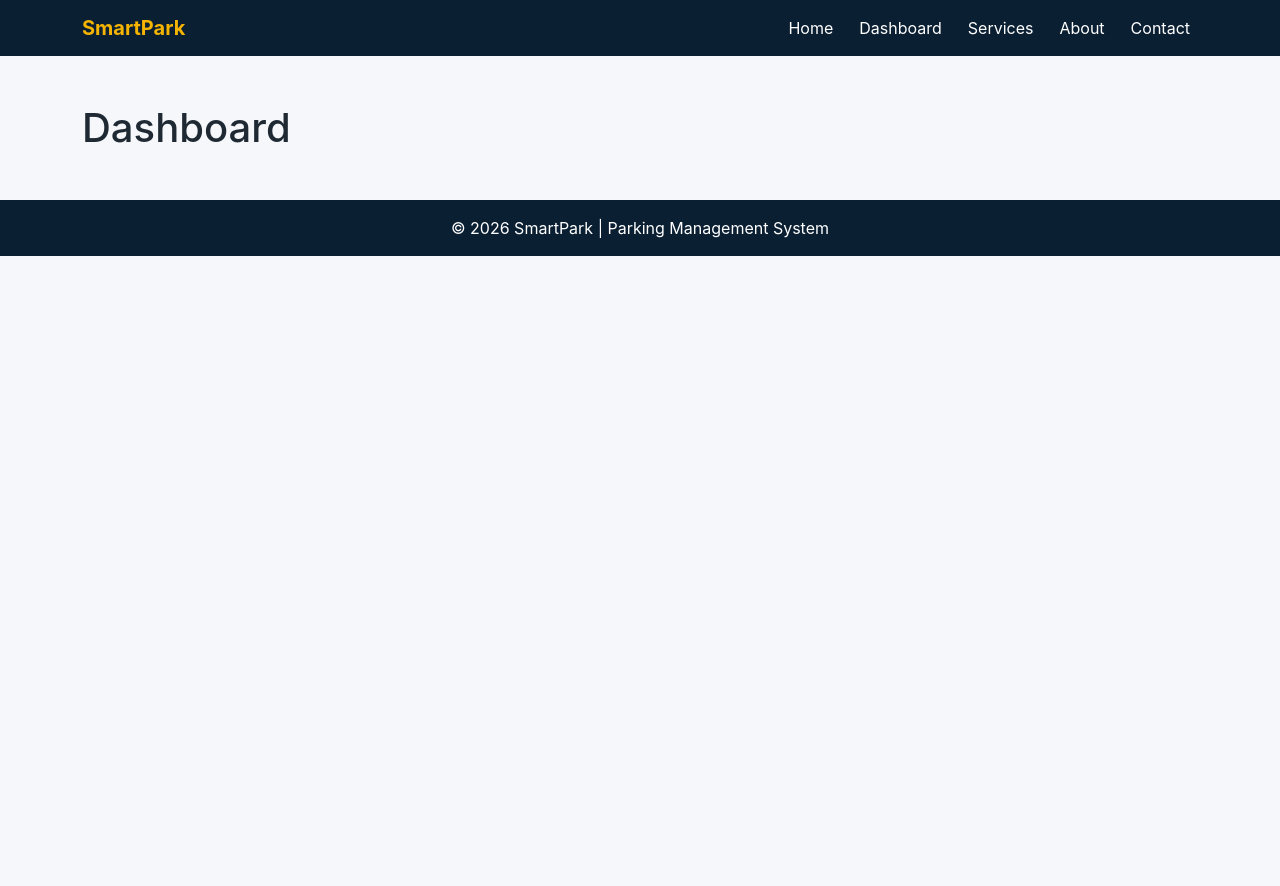
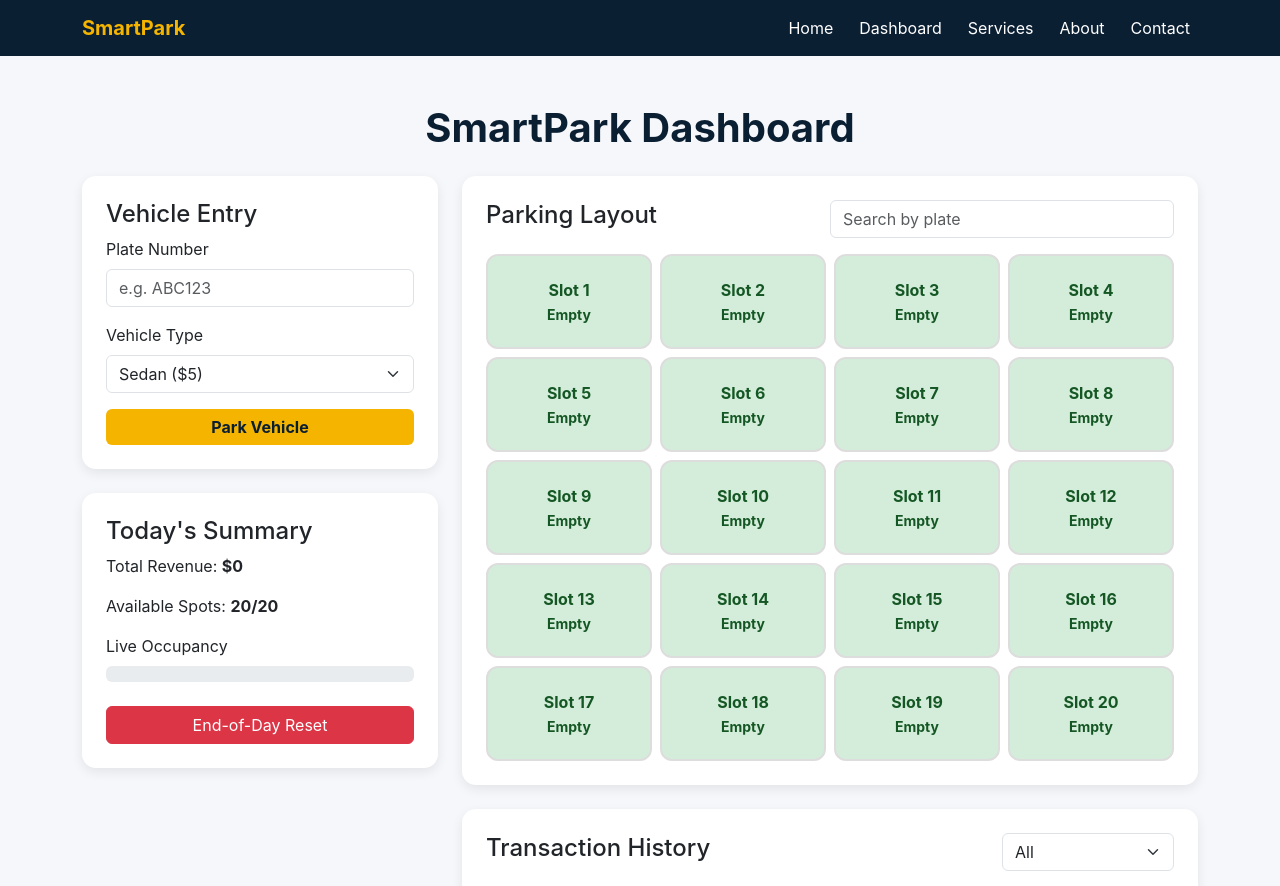
Before and after one commit to 12520057-Mahdi/SmartPark, a React (Create React App) app: page /dashboard in a window 1280 px wide. Shown: the top 886 px of the page. Before the commit the page ends 800 px from the top, so only its background shows below. Built offline with nearby package versions, Linux system fonts and the light colour scheme.

Commit message:
Build parking dashboard functionality

```diff
--- a/src/App.css
+++ b/src/App.css
@@ -73,3 +73,40 @@
   background-color: var(--navy);
   color: white;
 }
+.dashboard-slot {
+  height: 95px;
+  border-radius: 12px;
+  border: 2px solid #ddd;
+  display: flex;
+  align-items: center;
+  justify-content: center;
+  text-align: center;
+  font-weight: bold;
+  cursor: pointer;
+  transition: 0.3s;
+}
+
+.dashboard-slot:hover {
+  transform: scale(1.03);
+}
+
+.slot-available {
+  background-color: #d4edda;
+  color: #155724;
+}
+
+.slot-occupied {
+  background-color: #f8d7da;
+  color: #721c24;
+}
+
+.slot-highlight {
+  border: 3px solid var(--amber);
+  box-shadow: 0 0 10px rgba(244, 180, 0, 0.9);
+}
+
+.progress-bar {
+  background-color: var(--amber);
+  color: var(--navy);
+  font-weight: bold;
+}
--- a/src/pages/Dashboard.js
+++ b/src/pages/Dashboard.js
@@ -1,9 +1,303 @@
-import React from 'react';
+import React, { useState } from 'react';
 
 function Dashboard() {
+  const rates = {
+    sedan: 5,
+    suv: 10,
+    truck: 15
+  };
+
+  const createSlots = () => {
+    const slots = [];
+
+    for (let i = 1; i <= 20; i++) {
+      slots.push({
+        id: i,
+        occupied: false,
+        plate: '',
+        type: '',
+        time: ''
+      });
+    }
+
+    return slots;
+  };
+
+  const [slots, setSlots] = useState(createSlots());
+  const [plate, setPlate] = useState('');
+  const [vehicleType, setVehicleType] = useState('sedan');
+  const [revenue, setRevenue] = useState(0);
+  const [history, setHistory] = useState([]);
+  const [searchPlate, setSearchPlate] = useState('');
+  const [filterType, setFilterType] = useState('all');
+  const [message, setMessage] = useState('');
+
+  const occupiedCount = slots.filter(slot => slot.occupied).length;
+  const availableCount = 20 - occupiedCount;
+  const occupancyPercent = Math.round((occupiedCount / 20) * 100);
+
+  const parkVehicle = (e) => {
+    e.preventDefault();
+
+    if (plate.trim().length < 3) {
+      setMessage('Plate number must be at least 3 characters.');
+      return;
+    }
+
+    const freeSlot = slots.find(slot => !slot.occupied);
+
+    if (!freeSlot) {
+      setMessage('Parking lot is full.');
+      return;
+    }
+
+    const updatedSlots = slots.map(slot => {
+      if (slot.id === freeSlot.id) {
+        return {
+          ...slot,
+          occupied: true,
+          plate: plate.toUpperCase(),
+          type: vehicleType,
+          time: new Date().toLocaleTimeString()
+        };
+      }
+
+      return slot;
+    });
+
+    setSlots(updatedSlots);
+    setPlate('');
+    setVehicleType('sedan');
+    setMessage('Vehicle parked successfully.');
+  };
+
+  const releaseSpot = (id) => {
+    const selectedSlot = slots.find(slot => slot.id === id);
+
+    if (!selectedSlot.occupied) {
+      return;
+    }
+
+    const price = rates[selectedSlot.type];
+
+    const confirmExit = window.confirm(
+      'Vehicle ' + selectedSlot.plate + ' entered at ' + selectedSlot.time + '. Confirm payment of $' + price + '?'
+    );
+
+    if (!confirmExit) {
+      return;
+    }
+
+    const updatedSlots = slots.map(slot => {
+      if (slot.id === id) {
+        return {
+          ...slot,
+          occupied: false,
+          plate: '',
+          type: '',
+          time: ''
+        };
+      }
+
+      return slot;
+    });
+
+    const transaction = {
+      plate: selectedSlot.plate,
+      type: selectedSlot.type,
+      amount: price,
+      time: new Date().toLocaleTimeString()
+    };
+
+    setSlots(updatedSlots);
+    setRevenue(revenue + price);
+    setHistory([transaction, ...history]);
+    setMessage('Vehicle released successfully.');
+  };
+
+  const resetDay = () => {
+    const confirmReset = window.confirm('Are you sure you want to reset the day?');
+
+    if (!confirmReset) {
+      return;
+    }
+
+    setSlots(createSlots());
+    setRevenue(0);
+    setHistory([]);
+    setSearchPlate('');
+    setFilterType('all');
+    setMessage('Day reset successfully.');
+  };
+
+  const filteredHistory = history.filter(item => {
+    if (filterType === 'all') {
+      return true;
+    }
+
+    return item.type === filterType;
+  });
+
   return (
     <div className="container mt-5">
-      <h1>Dashboard</h1>
+      <h1 className="section-title text-center mb-4">SmartPark Dashboard</h1>
+
+      {message && <div className="alert alert-info">{message}</div>}
+
+      <div className="row g-4">
+        <div className="col-md-4">
+          <div className="card smart-card p-4">
+            <h4>Vehicle Entry</h4>
+
+            <form onSubmit={parkVehicle}>
+              <div className="mb-3">
+                <label className="form-label">Plate Number</label>
+                <input
+                  type="text"
+                  className="form-control"
+                  value={plate}
+                  onChange={(e) => setPlate(e.target.value)}
+                  placeholder="e.g. ABC123"
+                />
+              </div>
+
+              <div className="mb-3">
+                <label className="form-label">Vehicle Type</label>
+                <select
+                  className="form-select"
+                  value={vehicleType}
+                  onChange={(e) => setVehicleType(e.target.value)}
+                >
+                  <option value="sedan">Sedan ($5)</option>
+                  <option value="suv">SUV ($10)</option>
+                  <option value="truck">Truck ($15)</option>
+                </select>
+              </div>
+
+              <button type="submit" className="btn btn-amber w-100">
+                Park Vehicle
+              </button>
+            </form>
+          </div>
+
+          <div className="card smart-card p-4 mt-4">
+            <h4>Today's Summary</h4>
+            <p>Total Revenue: <strong>${revenue}</strong></p>
+            <p>Available Spots: <strong>{availableCount}/20</strong></p>
+
+            <label className="form-label">Live Occupancy</label>
+            <div className="progress">
+              <div
+                className="progress-bar"
+                style={{ width: occupancyPercent + '%' }}
+              >
+                {occupancyPercent}%
+              </div>
+            </div>
+
+            <button className="btn btn-danger w-100 mt-4" onClick={resetDay}>
+              End-of-Day Reset
+            </button>
+          </div>
+        </div>
+
+        <div className="col-md-8">
+          <div className="card smart-card p-4">
+            <div className="d-flex justify-content-between align-items-center mb-3">
+              <h4>Parking Layout</h4>
+
+              <input
+                type="text"
+                className="form-control w-50"
+                placeholder="Search by plate"
+                value={searchPlate}
+                onChange={(e) => setSearchPlate(e.target.value)}
+              />
+            </div>
+
+            <div className="row g-2">
+              {slots.map(slot => {
+                const isHighlighted =
+                  searchPlate.trim() !== '' &&
+                  slot.plate.toLowerCase().includes(searchPlate.toLowerCase());
+
+                return (
+                  <div className="col-6 col-md-3" key={slot.id}>
+                    <div
+                      className={
+                        'dashboard-slot ' +
+                        (slot.occupied ? 'slot-occupied ' : 'slot-available ') +
+                        (isHighlighted ? 'slot-highlight' : '')
+                      }
+                      onClick={() => releaseSpot(slot.id)}
+                    >
+                      <div>
+                        Slot {slot.id}
+                        <br />
+                        {slot.occupied ? (
+                          <>
+                            {slot.plate}
+                            <br />
+                            <small>{slot.type}</small>
+                          </>
+                        ) : (
+                          <small>Empty</small>
+                        )}
+                      </div>
+                    </div>
+                  </div>
+                );
+              })}
+            </div>
+          </div>
+
+          <div className="card smart-card p-4 mt-4">
+            <div className="d-flex justify-content-between align-items-center mb-3">
+              <h4>Transaction History</h4>
+
+              <select
+                className="form-select w-25"
+                value={filterType}
+                onChange={(e) => setFilterType(e.target.value)}
+              >
+                <option value="all">All</option>
+                <option value="sedan">Sedan</option>
+                <option value="suv">SUV</option>
+                <option value="truck">Truck</option>
+              </select>
+            </div>
+
+            <table className="table table-bordered">
+              <thead className="table-dark">
+                <tr>
+                  <th>Plate</th>
+                  <th>Type</th>
+                  <th>Amount</th>
+                  <th>Time</th>
+                </tr>
+              </thead>
+              <tbody>
+                {filteredHistory.length === 0 ? (
+                  <tr>
+                    <td colSpan="4" className="text-center">
+                      No transactions yet.
+                    </td>
+                  </tr>
+                ) : (
+                  filteredHistory.map((item, index) => (
+                    <tr key={index}>
+                      <td>{item.plate}</td>
+                      <td>{item.type}</td>
+                      <td>${item.amount}</td>
+                      <td>{item.time}</td>
+                    </tr>
+                  ))
+                )}
+              </tbody>
+            </table>
+          </div>
+        </div>
+      </div>
     </div>
   );
 }
```
